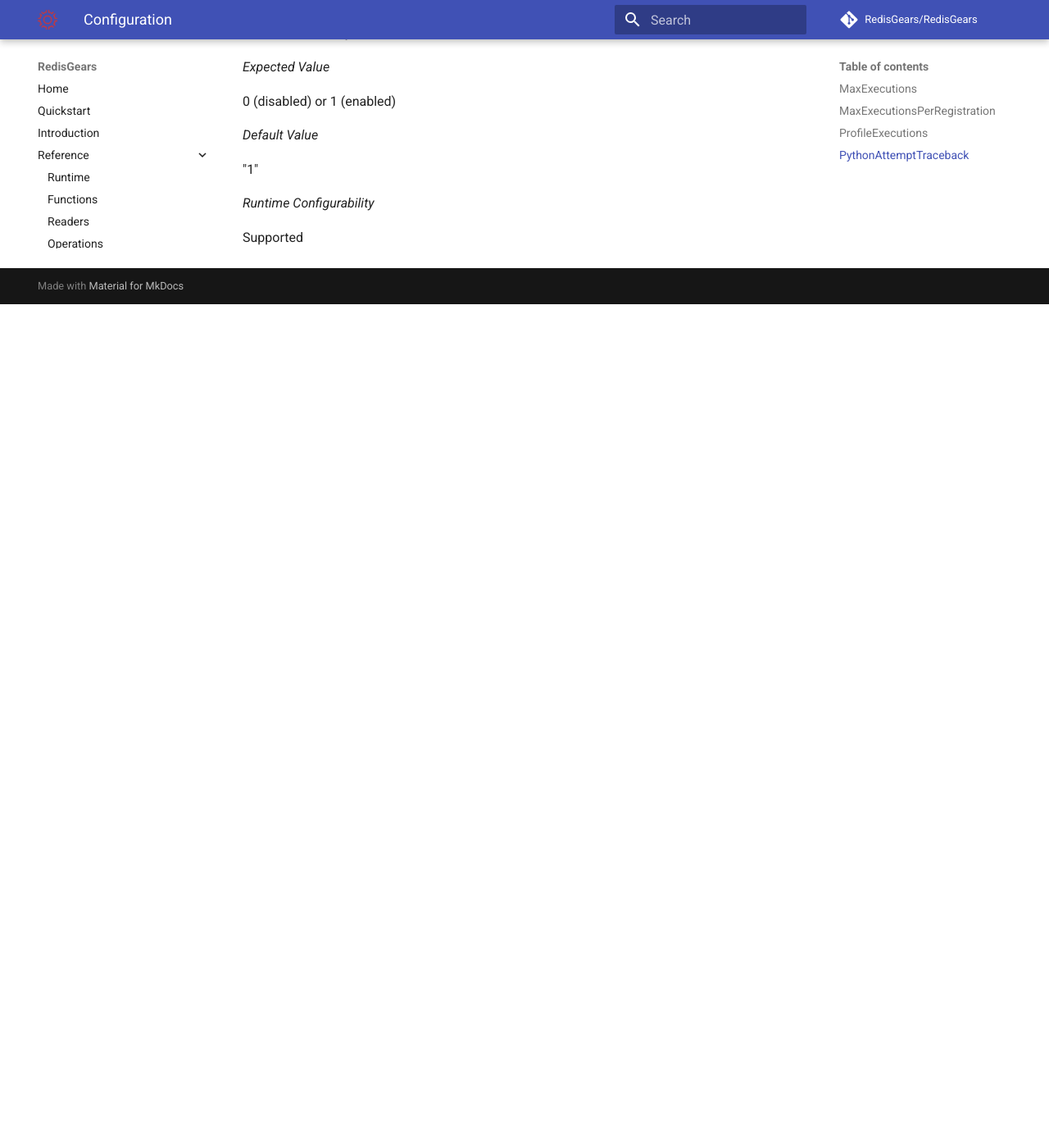
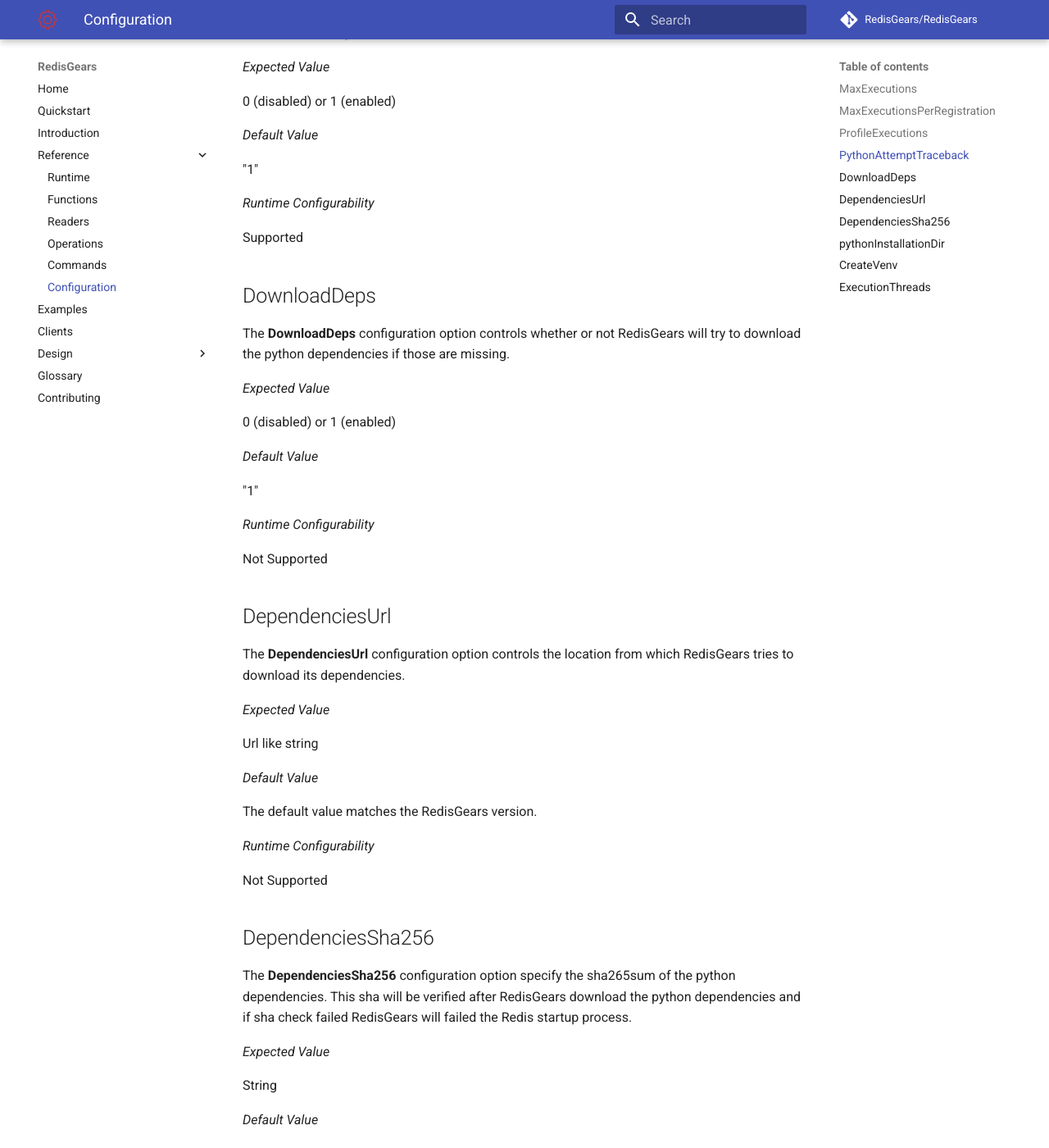
Before and after one commit to RedisGears/RedisGears, an MkDocs documentation site: the page built from docs/configuration.md, in a window 1280 px wide and 1400 px high, scrolled down 2907 px. Shown: the whole window at 82% size. Built offline with MkDocs 1.6.1 and Material for MkDocs 9.7.7, drawn with Linux system fonts in a browser that asks for light colours; comment, search, counter and statistics services are not loaded; before the commit the page ends 3278 px from its top, so only the background shows below that; some of the changed text lies outside the part shown.

Commit message:
update configuration

```diff
--- a/docs/configuration.md
+++ b/docs/configuration.md
@@ -118,3 +118,93 @@
 _Runtime Configurability_
 
 Supported
+
+## DownloadDeps
+The **DownloadDeps** configuration option controls whether or not RedisGears will try to download the python dependencies if those are missing.
+
+_Expected Value_
+
+0 (disabled) or 1 (enabled)
+
+_Default Value_
+
+"1"
+
+_Runtime Configurability_
+
+Not Supported
+
+## DependenciesUrl
+The **DependenciesUrl** configuration option controls the location from which RedisGears tries to download its dependencies.
+
+_Expected Value_
+
+Url like string
+
+_Default Value_
+
+The default value matches the RedisGears version.
+
+_Runtime Configurability_
+
+Not Supported
+
+## DependenciesSha256
+The **DependenciesSha256** configuration option specify the sha265sum of the python dependencies. This sha will be verified after RedisGears download the python dependencies and if sha check failed RedisGears will failed the Redis startup process.
+
+_Expected Value_
+
+String
+
+_Default Value_
+
+The default value matches the RedisGears version.
+
+_Runtime Configurability_
+
+Not Supported
+
+## pythonInstallationDir
+The **pythonInstallationDir** configuration option controls where RedisGears will install/search for the python dependencies.
+
+_Expected Value_
+
+string
+
+_Default Value_
+
+?
+
+_Runtime Configurability_
+
+Not Supported
+
+## CreateVenv
+The **CreateVenv** configuration option controls whether the engine will create a virtual environment for the python run.
+
+_Expected Value_
+
+0 (disabled) or 1 (enabled)
+
+_Default Value_
+
+"0"
+
+_Runtime Configurability_
+
+Not Supported
+
+## ExecutionThreads
+The **ExecutionThreads** configuration option controls the number of threads that will run executions.
+
+_Expected Value_
+
+Any number greater than 1
+
+_Default Value_
+
+"3"
+
+_Runtime Configurability_
+
+Not Supported
```
Also changed, not shown: 2 other files.
